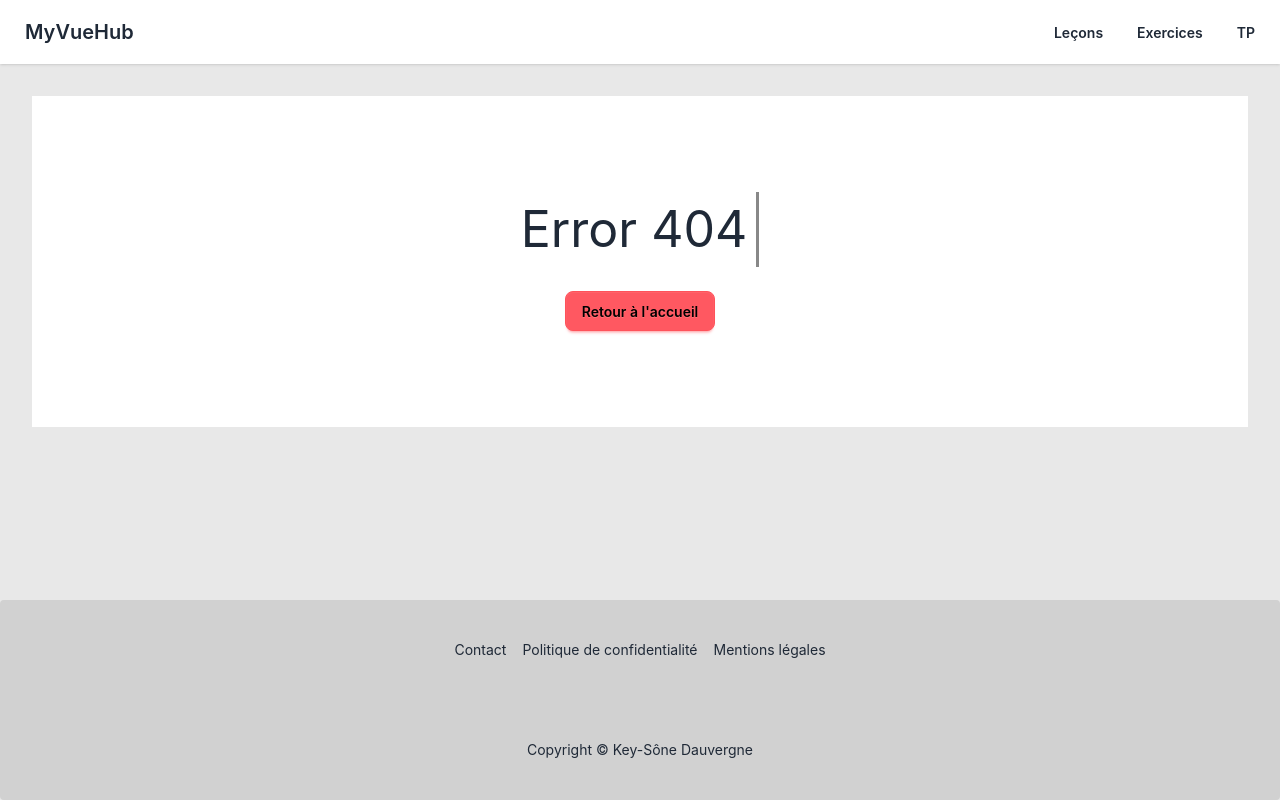
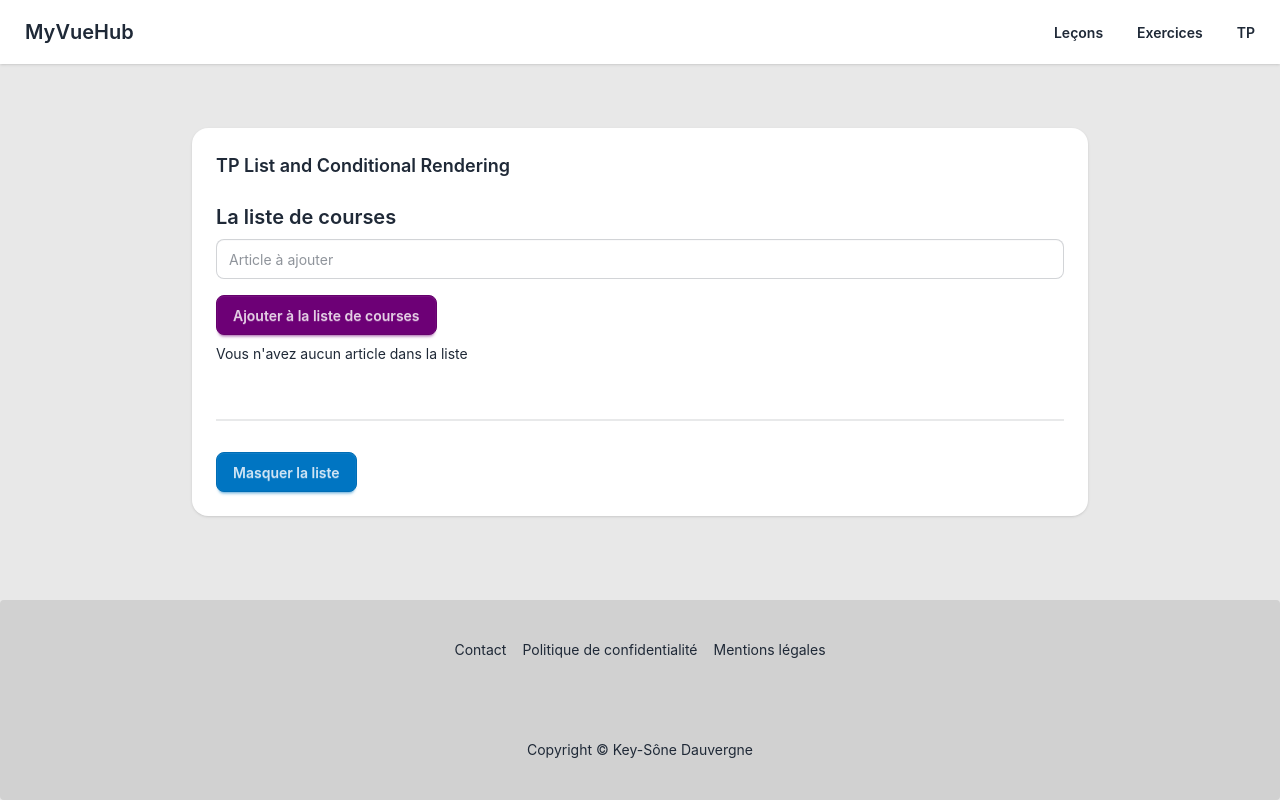
Before and after one commit to kdauvergne/my-vue-hub, a Vue app: page /tp/tp-list-conditional-rendering in a window 1280 px wide. Before the commit this address had no page. Built offline with nearby package versions, Linux system fonts and the light colour scheme.

Commit message:
add TP list and conditional rendering

```diff
--- a/src/router/router.tp.js
+++ b/src/router/router.tp.js
@@ -14,6 +14,11 @@ const tpRoutes = [
     component: () => import("../views/tp/TP-reactivite.vue"),
     meta: { title: "TP Réactivité" },
   },
+  {
+    path: "/tp/tp-list-conditional-rendering",
+    component: () => import("../views/tp/TP-list-conditional-rendering.vue"),
+    meta: { title: "TP List and conditional rendering" },
+  },
 ];
 
 export default tpRoutes;
--- /dev/null
+++ b/src/views/tp/TP-list-conditional-rendering.vue
@@ -0,0 +1,60 @@
+<template>
+  <div class="card bg-base-100 shadow-sm max-w-4xl mx-auto my-8">
+    <div class="card-body">
+      <h2 class="card-title">TP List and Conditional Rendering</h2>
+
+      <div class="card-actions flex-col mt-4">
+        <h3 class="text-xl font-semibold flex flex-row">La liste de courses</h3>
+        <input
+          v-model="article"
+          type="text"
+          placeholder="Article à ajouter"
+          class="input w-full"
+        />
+        <button class="btn btn-primary mt-2" @click="addList(article.trim())">
+          Ajouter à la liste de courses
+        </button>
+        <p v-if="isDoublon">Cet article est déjà dans votre liste</p>
+        <p v-if="liste.length === 0">Vous n'avez aucun article dans la liste</p>
+        <p v-else>Liste d'articles :</p>
+        <ul :style="{ display: visible ? 'block' : 'none' }" class="mt-4">
+          <li v-for="(article, index) in liste" :key="index">
+            {{ index + 1 }} {{ article }}
+          </li>
+        </ul>
+      </div>
+      <div class="divider w-full"></div>
+      <button class="btn btn-secondary w-fit" @click="hide">
+        {{ visible ? "Masquer" : "Afficher " }} la liste
+      </button>
+    </div>
+  </div>
+</template>
+
+<script setup>
+import { ref } from "vue";
+
+const visible = ref(true);
+
+const liste = ref([]);
+const article = ref("");
+const isDoublon = ref(false);
+
+function hide() {
+  visible.value = !visible.value;
+}
+
+function addList(element) {
+  element = element.trim();
+  if (element === "") {
+    alert("Veuillez entrer au moins un article.");
+    return;
+  } else if (liste.value.includes(element)) {
+    isDoublon.value = true;
+    return;
+  }
+  liste.value.push(element);
+  article.value = "";
+  isDoublon.value = false;
+}
+</script>
```
